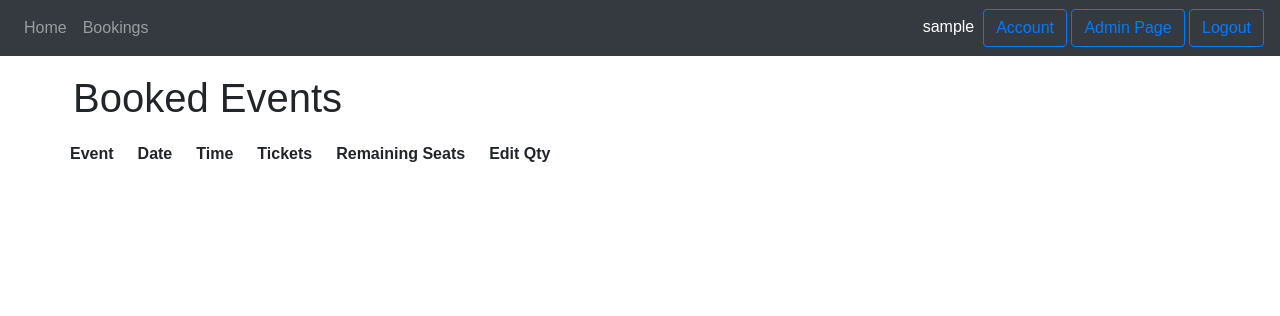
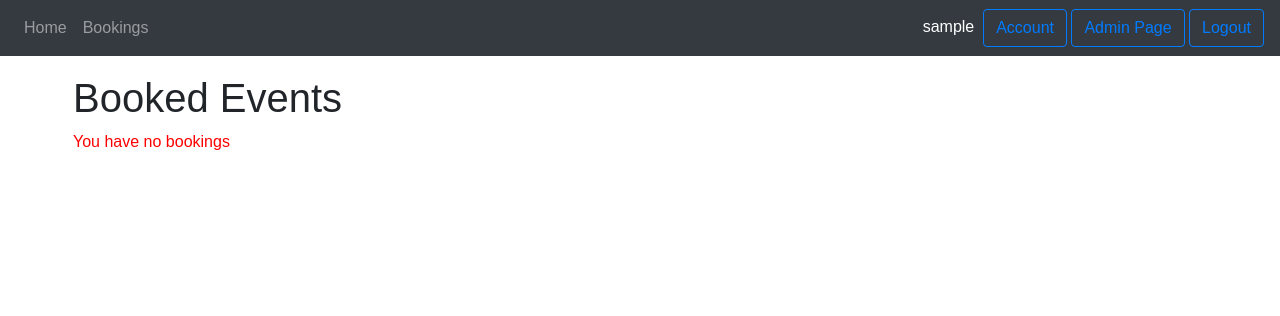
Before and after one commit to pcfu/UOWEventBookingSystem, a Flask app: page /my_bookings in a window 1280 px wide. Shown: the top 316 px of the page. Run offline with Flask 3, Linux system fonts and the light colour scheme; the visitor is signed in with stand-in values (Sample User, id 1); data comes from the database, SQL or seed files in the repository; data that the repository does not hold is empty; parts of the project's set-up code (start-up, migrations or seed data) failed here and were passed over; some libraries are stand-ins or nearby versions.

Commit message:
update readme and my_bookings

```diff
--- a/app/templates/my_bookings.html
+++ b/app/templates/my_bookings.html
@@ -8,8 +8,12 @@
 		</div>
 	</div>
 
+	{% if not bookings %}
+		<span style="color: red;">You have no bookings</span>
+	{% else %}
 		<div class="row table-row">
-		<div class="table-wrapper-scroll-y my-custom-scrollbar" style="max-width: 1140px; max-height: 368px; overflow: auto; display: block;">
+		  <div class="table-wrapper-scroll-y my-custom-scrollbar"
+			   style="max-width: 1140px; max-height: 368px; overflow: auto; display: block;">
 			<table class="table table-striped table-borderless table-responsive w-auto table-active booking-table">
 			  <thead>
 				<tr>
@@ -88,6 +92,7 @@
 			</table>
 		  </div>
 		</div>
+	{% endif %}
 </div>
 
 <script>
```
Also changed, not shown: readme.md. Lines whose indentation alone changed are shown as unchanged.
